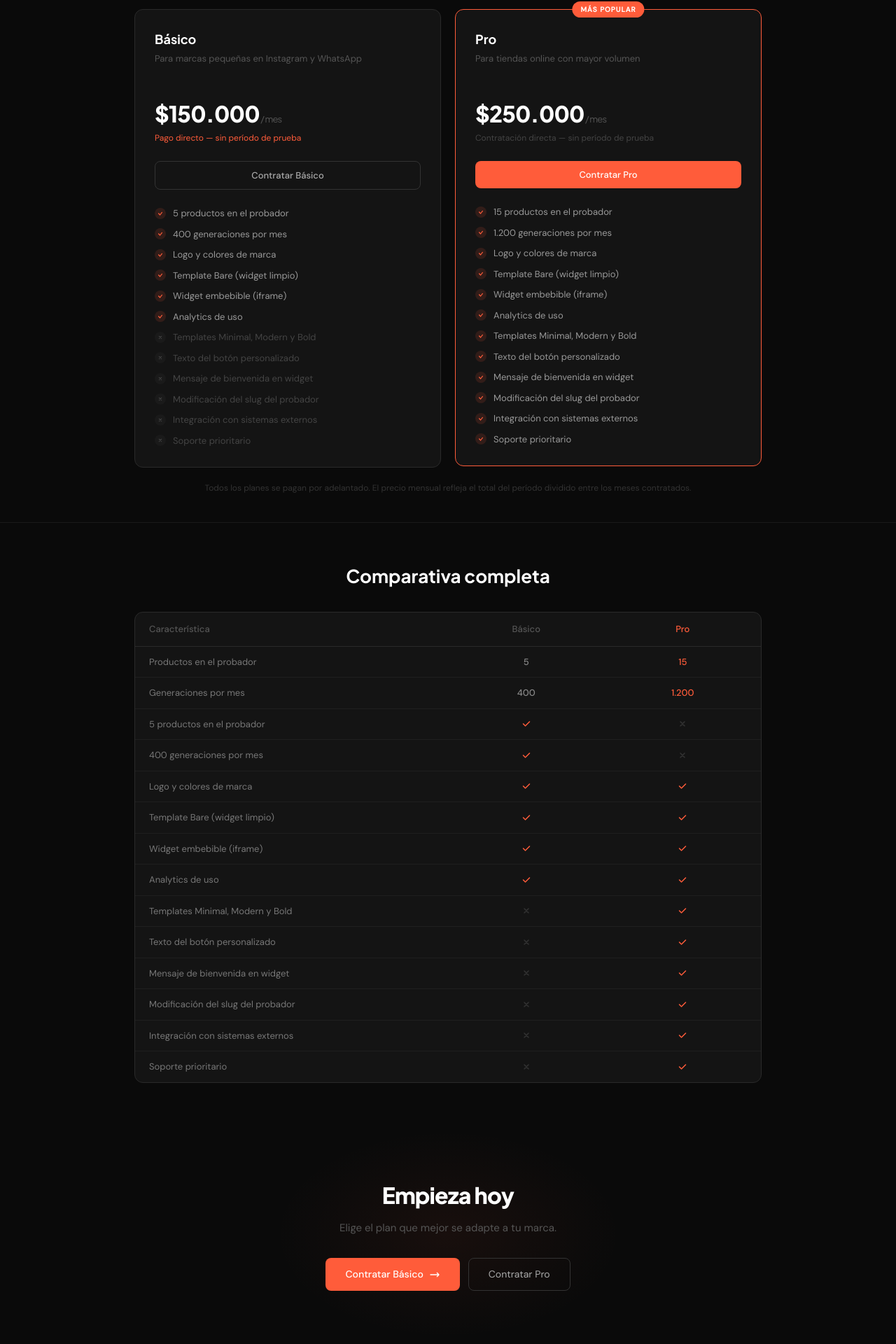
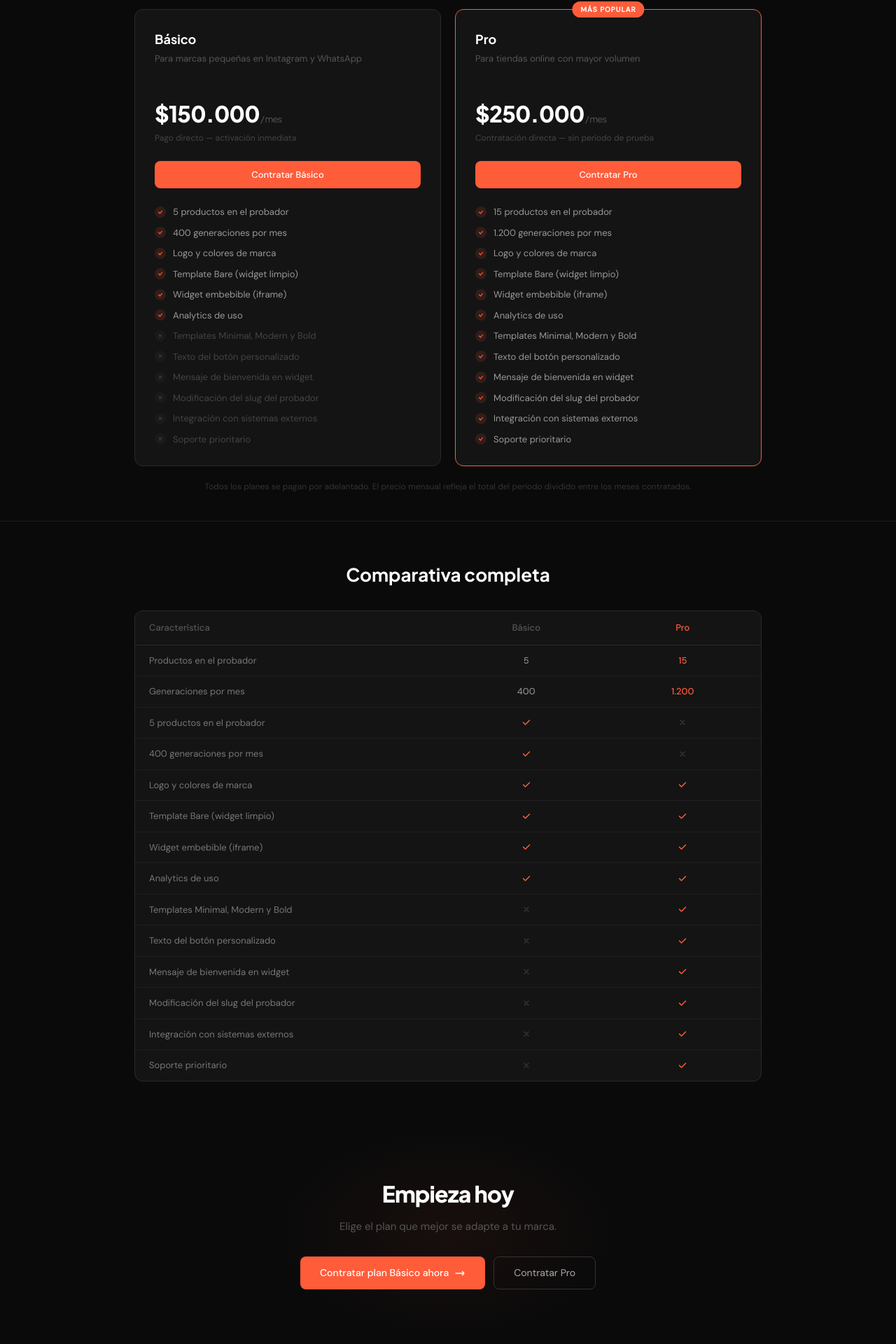
Before and after one commit to depper-IA/Lookitry, a Next.js app in the folder frontend/: page /planes in a window 1280 px wide. Shown: the part 460-2380 px from the top of the page at 70% size. Built offline with nearby package versions, Linux system fonts and the light colour scheme; no server answers; the database is empty.

Commit message:
feat: boton basico -> checkout directo, quitar trial de card planes

```diff
--- a/frontend/src/app/planes/PlanesClient.tsx
+++ b/frontend/src/app/planes/PlanesClient.tsx
@@ -1,7 +1,6 @@
 'use client';
 
-import { useState, useEffect } from 'react';
-import Link from 'next/link';
+import { useState } from 'react';
 import { useRouter } from 'next/navigation';
 import { LandingNav } from '@/components/landing/LandingNav';
 import { LandingFooter } from '@/components/landing/LandingFooter';
@@ -66,7 +65,6 @@ interface Props {
 export default function PlanesClient({ pricing, overrides = [] }: Props) {
   const router = useRouter();
   const [selectedMonths, setSelectedMonths] = useState(1);
-  const [trialActive, setTrialActive] = useState(false);
 
   const { basic, pro, descuentos_duracion } = pricing;
 
@@ -83,13 +81,6 @@ export default function PlanesClient({ pricing, overrides = [] }: Props) {
   ];
 
   const duration = DURATIONS.find(d => d.months === selectedMonths)!;
-
-  useEffect(() => {
-    fetch(`${process.env.NEXT_PUBLIC_API_URL}/api/trial/status`)
-      .then(r => r.json())
-      .then(d => setTrialActive(d.active === true))
-      .catch(() => setTrialActive(false));
-  }, []);
 
   // Precios calculados dinámicamente (con override si aplica)
   const basicBasePrice    = basicOverride ? basicOverride.override_price : basic.precio_mensual_cop;
@@ -112,8 +103,8 @@ export default function PlanesClient({ pricing, overrides = [] }: Props) {
     <main className="min-h-screen bg-[#0a0a0a]">
 
       <LandingNav
-        ctaHref={trialActive ? '/register' : `/checkout?plan=BASIC&amount=${basicTotalPrice}&months=${selectedMonths}`}
-        ctaLabel={trialActive ? 'Empezar gratis' : 'Contratar ahora'}
+        ctaHref={`/checkout?plan=BASIC&amount=${basicTotalPrice}&months=${selectedMonths}`}
+        ctaLabel="Contratar ahora"
       />
 
       {/* Hero */}
@@ -206,16 +197,16 @@ export default function PlanesClient({ pricing, overrides = [] }: Props) {
                   {duration.pct > 0 && <span className="ml-1 line-through text-[#333]">{formatCOP(basicOriginalTotal)}</span>}
                 </p>
               )}
-              <p className="text-[12px] text-[#FF5C3A] mb-6">
-                {trialActive ? '7 días de prueba gratuita incluidos' : 'Pago directo — sin período de prueba'}
+              <p className="text-[12px] text-[#444] mb-6">
+                Pago directo — activación inmediata
               </p>
 
-              <Link
-                href="/register"
-                className="block w-full text-center py-2.5 border border-[#333] hover:border-[#555] text-[#aaa] hover:text-white text-[13px] font-medium rounded-lg transition-colors mb-6"
+              <button
+                onClick={() => router.push(`/checkout?plan=BASIC&amount=${basicTotalPrice}&months=${selectedMonths}`)}
+                className="block w-full text-center py-2.5 bg-[#FF5C3A] hover:bg-[#e84d2c] text-white text-[13px] font-medium rounded-lg transition-colors mb-6"
               >
-                {trialActive ? (basic.boton_texto ?? 'Empezar gratis — 7 días') : (basic.boton_texto_sin_trial ?? 'Contratar Básico')}
-              </Link>
+                {basic.boton_texto_sin_trial ?? 'Contratar plan Básico ahora'}
+              </button>
 
               <ul className="flex flex-col gap-2.5">
                 {basic.features.map(f => (
@@ -353,20 +344,18 @@ export default function PlanesClient({ pricing, overrides = [] }: Props) {
           style={{ width: '500px', height: '300px', background: 'radial-gradient(ellipse, rgba(255,92,58,0.06) 0%, transparent 70%)', top: '50%', left: '50%', transform: 'translate(-50%,-50%)' }} />
         <div className="relative z-10 max-w-xl mx-auto">
           <h2 className="font-syne font-extrabold text-[32px] text-white tracking-tight mb-3">
-            {trialActive ? 'Empieza hoy sin riesgos' : 'Empieza hoy'}
+            Empieza hoy
           </h2>
           <p className="text-[15px] text-[#555] mb-8">
-            {trialActive
-              ? 'Plan Básico con 7 días gratis. Plan Pro con pago directo y seguro.'
-              : 'Elige el plan que mejor se adapte a tu marca.'}
+            Elige el plan que mejor se adapte a tu marca.
           </p>
           <div className="flex gap-3 justify-center flex-wrap">
-            <Link
-              href={trialActive ? '/register' : `/checkout?plan=BASIC&amount=${basicTotalPrice}&months=${selectedMonths}`}
+            <button
+              onClick={() => router.push(`/checkout?plan=BASIC&amount=${basicTotalPrice}&months=${selectedMonths}`)}
               className="bg-[#FF5C3A] hover:bg-[#e84d2c] text-white text-[14px] font-medium px-7 py-3 rounded-lg transition-colors flex items-center gap-2"
             >
-              {trialActive ? 'Crear cuenta gratis' : 'Contratar Básico'} <IconArrow />
-            </Link>
+              Contratar plan Básico ahora <IconArrow />
+            </button>
             <button
               onClick={() => router.push(`/checkout?plan=PRO&amount=${proTotalPrice}&months=${selectedMonths}`)}
               className="text-[#aaa] hover:text-white text-[14px] px-7 py-3 rounded-lg border border-[#333] hover:border-[#555] transition-colors"
```
Also changed, not shown: 1 other file (tests, documents, lock files or other folders).
